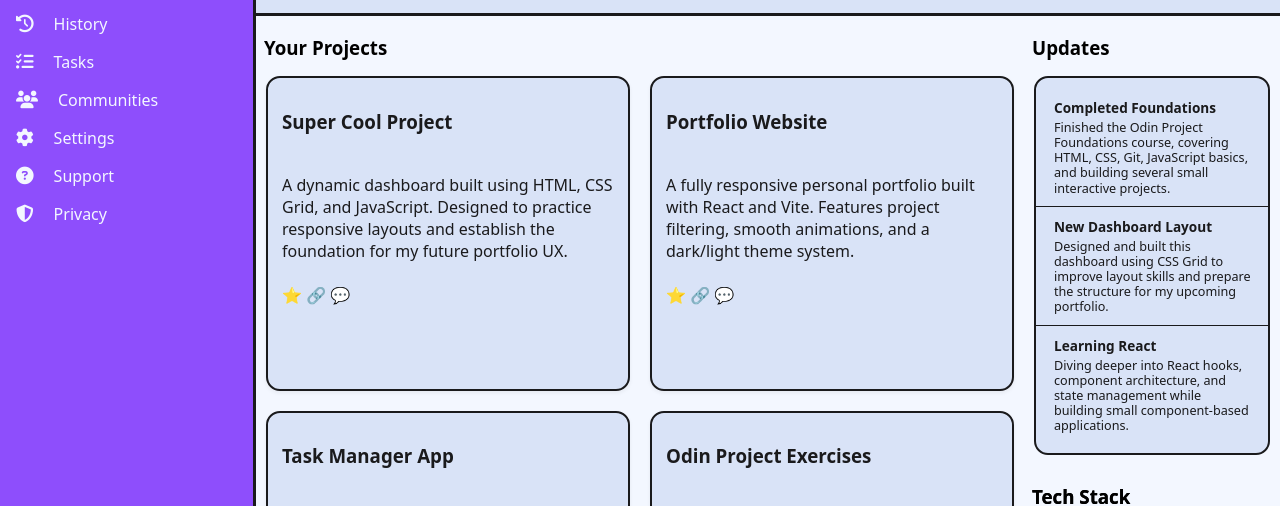
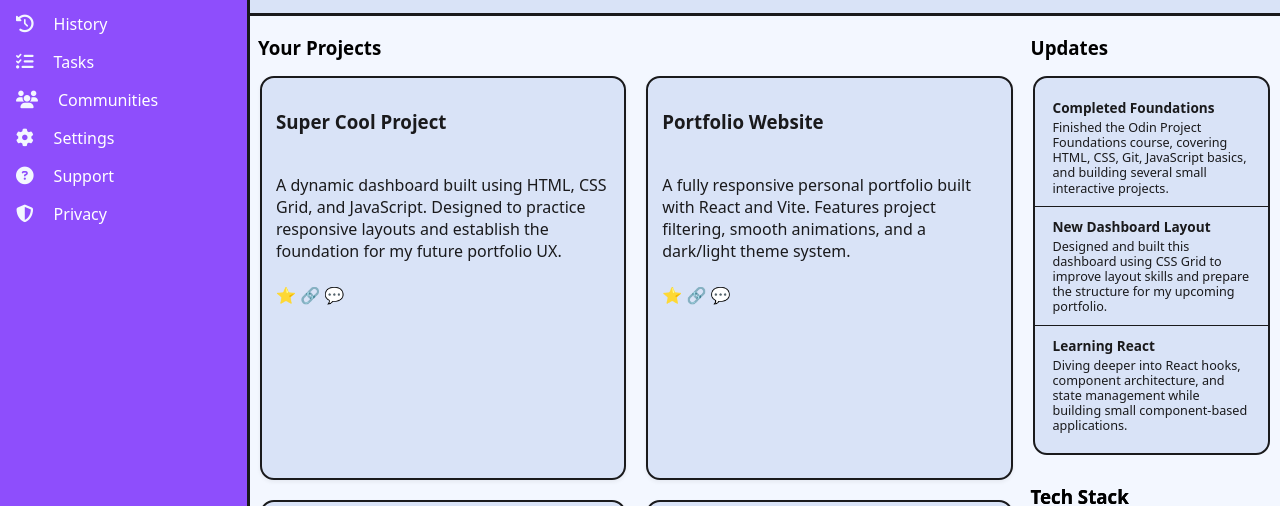
Before and after one commit to DomRadomski/admin-dashboard, a plain HTML site: page index.html in a window 1280 px wide. Shown: the part 184-690 px from the top of the page. Drawn offline with Linux system fonts and the light colour scheme.

Commit message:
Finishing touches

```diff
--- a/styles.css
+++ b/styles.css
@@ -31,8 +31,8 @@ body {
 
 .container {
     display: grid;
-    grid-template-columns: 20vw 80vw;
-    grid-template-rows: 25vh 75vh;
+    grid-template-columns: 250px 1fr;
+    grid-template-rows: 25vh 1fr;
 }
 
 /* Sidebar */
@@ -48,6 +48,7 @@ body {
     grid-template-rows: 75px 1fr;
 
     border-right: 3px solid var(--text-standard);
+
 }
 
 .sidebar-title {
@@ -58,7 +59,7 @@ body {
 }
 
 .sidebar-title h1, .sidebar-title i {
-    color: var(--white-standard);
+    color: var(--white-light);
 }
 
 
@@ -98,6 +99,7 @@ body {
 
 .sidebar ul li p {
     margin: 0;
+    color: var(--white-light);
 }
 
 .sidebar ul li:hover {
@@ -375,13 +377,13 @@ h3#update-title {
     padding: 10px 18px;
     font-size: clamp(0.65rem, 0.55rem + 0.3vw, 0.8rem); /* smaller text */
     color: var(--text-standard);
+    width: 85%;
+    margin: 0 auto;
 }
 
 /* divider between items */
 .update:not(:last-child) {
     border-bottom: 1px solid var(--text-standard);
-    width: 85%;
-    margin: 0 auto;
 }
 
 .update h5 {
```
